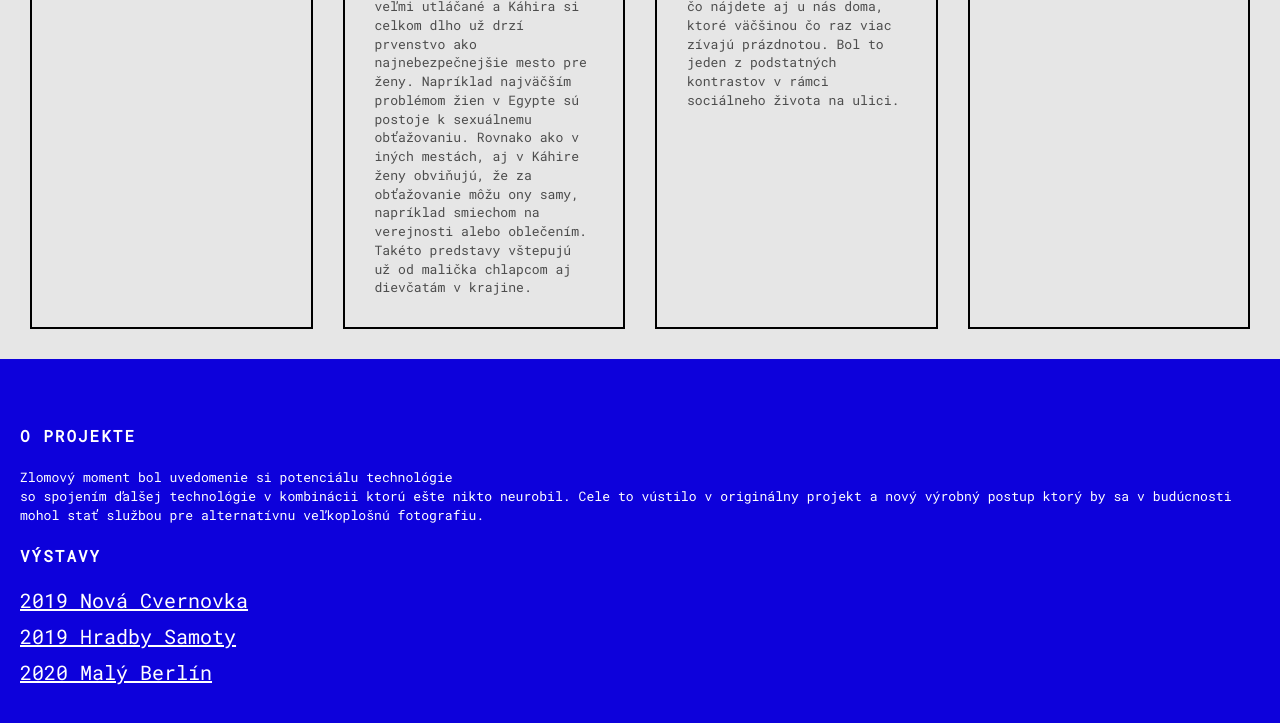
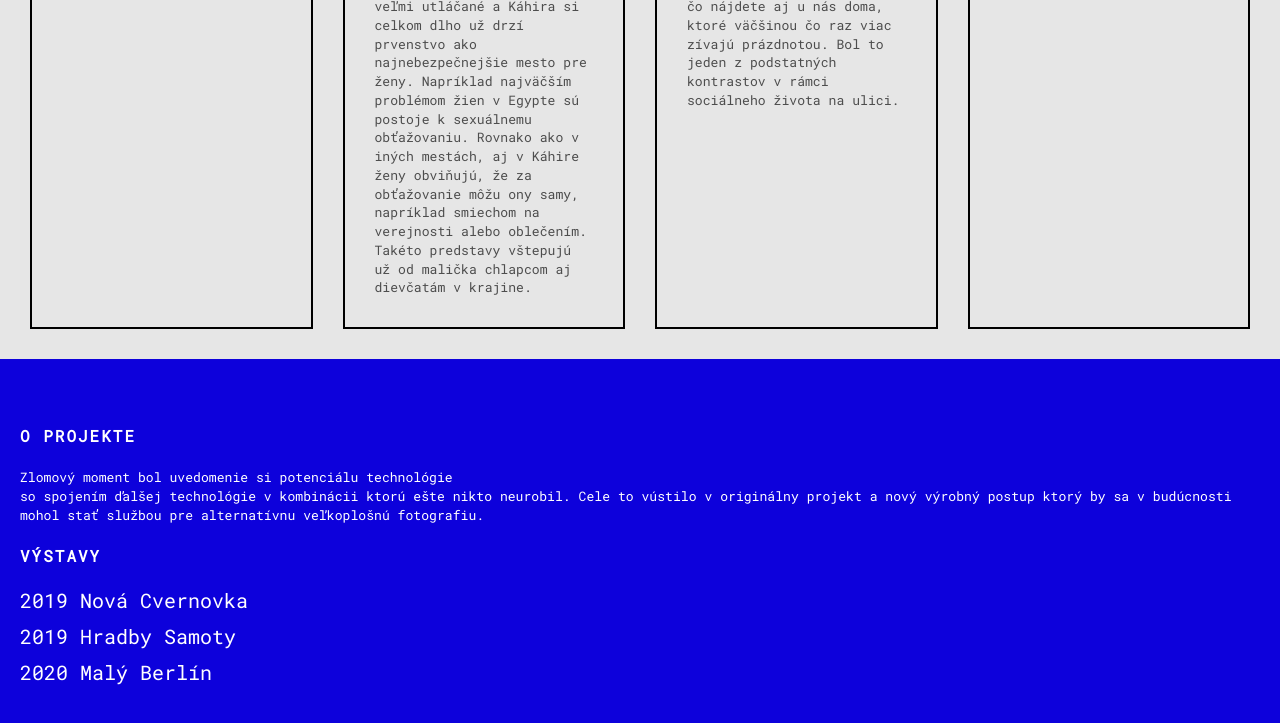
Before and after one commit to Samuelfajnor/Samayel, a plain HTML site: page kyanotypia.html in a window 1280 px wide. Shown: the part 11229-11952 px from the top of the page. Drawn offline with Linux system fonts and the light colour scheme; a script that the page names is missing.

Commit message:
Update style-kyanotypia.css

```diff
--- a/style-kyanotypia.css
+++ b/style-kyanotypia.css
@@ -250,6 +250,7 @@ span{
   color:white;
   font-size: 20px;
   font-family: 'Roboto Mono', monospace;
+  text-decoration:none;
 }
 .footer-links a:active,.footer-links a:focus,.footer-links a:hover
 {
@@ -258,5 +259,5 @@ span{
 }
 .footer-links.inline li
 {
-  display:inline-block
+  display:inline-block;
 }
```
